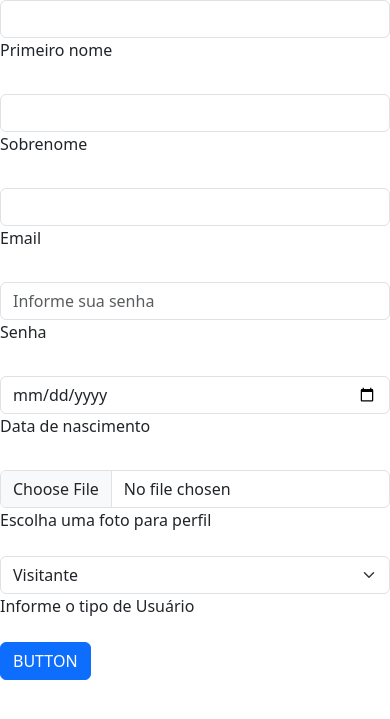
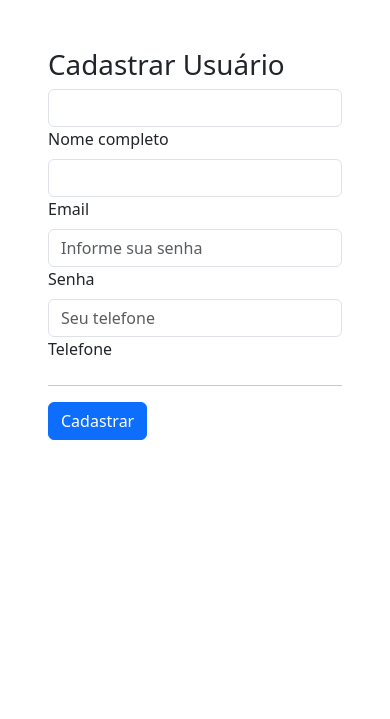
Before and after one commit to Jhowkley/Projeto-Extens-o-II, a PHP site: page /auth/user/cadastrar.php in a window 390 px wide. Shown: the top 719 px of the page. Run offline with PHP 8.4, Linux system fonts and the light colour scheme; data that the repository does not hold is empty; some libraries are stand-ins or nearby versions.

Commit message:
Cadastrar usuário

```diff
--- a/auth/user/cadastrar.php
+++ b/auth/user/cadastrar.php
@@ -1,52 +1,15 @@
 <?php
 include dirname(__FILE__) . '/../../database/config.php';
 
-if (isset($_POST['primeiro-nome'], $_POST['email'], $_POST['ultimo-nome'], $_POST['pass'])) {
-    $foto;
-    if (isset($_FILES['foto']['name']) && $_FILES["foto"]["error"] == 0) {
+if (isset($_POST['nome_completo'], $_POST['email'], $_POST['senha'])) {
 
-        $nomeArquivo = $_FILES['foto']['name'];
-        $tipoArquivo = $_FILES['foto']['type'];
-        $nomeTemporário = $_FILES['foto']['tmp_name'];
-        $tamanho = $_FILES['foto']['size'];
-        $erros = array();
-        $limitSize = 1024 * 1024 * 5;
-        $extensoesPermitidas = ["jpg", "jpeg", "png"];
-        $typesPermitidas = ["image/jpg", "image/jpeg", "image/png"];
-        $extensaoArquivo = pathinfo($nomeArquivo, PATHINFO_EXTENSION);
+    $nome_completo = $_POST['nome_completo'];
+    $email = $_POST['email'];
+    $senha = password_hash($_POST['senha'], PASSWORD_DEFAULT);
+    $telefone = $_POST['telefone'];
 
-        if ($tamanho > $limitSize) {
-            $erros[] = "Sua foto execede o tamanho máximo.<br>";
-        }
-        if (!in_array($extensaoArquivo, $extensoesPermitidas)) {
-            $erros[] = "Tipo de arquivo não permitido.<br>";
-        }
-        if (!in_array($tipoArquivo, $typesPermitidas)) {
-            $erros[] = "Tipo de arquivo não permitido.<br>";
-        }
-        if (!empty($erros)) {
-            foreach ($erros as $erro) {
-                print 'alert($erro)';
-            }
-        } else {
-            $destino = dirname(__FILE__) . "/../../assets/images/profileImages/";
-            $novoNome = $destino . $_POST['primeiro-nome'] . '.' . $extensaoArquivo;
-            $foto = $_POST['primeiro-nome'] . '.' . $extensaoArquivo;
-            if (move_uploaded_file($nomeTemporário, $novoNome)) {
-            }
-        }
-    }
-
-    $primeiro_nome = $_POST['primeiro-nome'];
-    $ultimo_nome = $_POST['ultimo-nome'];
-    $email = $_POST['email'];
-    $senha = password_hash($_POST['pass'], PASSWORD_DEFAULT);
-    $tipo = $_POST['tipo'];
-    $data_nascimento = $_POST['dt-nasc'];
-    $foto_url = $foto ? $foto : '';
-
-    $sql = "INSERT INTO users (primeiro_nome, ultimo_nome, email, senha, tipo, data_nascimento, foto)
-                        values('$primeiro_nome', '$ultimo_nome', '$email', '$senha', '$tipo', '$data_nascimento', '$foto_url')";
+    $sql = "INSERT INTO user (nome_completo, email, senha, telefone)
+                        values('$nome_completo', '$email', '$senha', '$telefone')";
     $conn->query($sql);
     echo "<script>location.href='/login';</script>";
     exit;
--- a/auth/user/form_cad_user.html
+++ b/auth/user/form_cad_user.html
@@ -11,77 +11,27 @@
 
 <body>
 
-    <form method="post" enctype="multipart/form-data">
+    <div class="container p-5">
+        <h1>Cadastrar Usuário</h1>
+        <form method="post" enctype="multipart/form-data">
 
-        <div class="row">
-            <div class="col-md-6 mb-4">
-                <div data-mdb-input-init class="form-outline">
-                    <input type="text" class="form-control" id="primeiro_nome" name="primeiro-nome"
-                        required />
-                    <label class="form-label" for="primeiro-nome">Primeiro nome</label>
-                </div>
-            </div>
-            <div class="col-md-6 mb-4">
-                <div data-mdb-input-init class="form-outline">
-                    <input type="text" id="ultimo_nome" class="form-control" name="ultimo-nome"
-                        required />
-                    <label class="form-label" for="ultimo-nome">Sobrenome</label>
-                </div>
-            </div>
-        </div>
-        <div data-mdb-input-init class="form-outline mb-4">
+            <input type="text" class="form-control" id="nome_completo" name="nome_completo" required />
+            <label class="form-label" for="nome_completo">Nome completo</label>
+
             <input type="email" id="email" class="form-control" name="email" required />
             <label class="form-label" for="email">Email</label>
-        </div>
 
-        <div class="row">
-            <div class="col-md-6 mb-4">
-                <div data-mdb-input-init class="form-outline">
-                    <input type="password" class="form-control" name="pass"
-                        placeholder="Informe sua senha" required />
-                    <label class="form-label" for="pass">Senha</label>
-                </div>
-            </div>
-            <div class="col-md-6 mb-4">
-                <div data-mdb-input-init class="form-outline">
-                    <input type="date" class="form-control" name="dt-nasc" required>
-                    <label class="form-label" for="dt-nasc">Data de nascimento</label>
-                </div>
-            </div>
-        </div>
-        <div class="row">
-            <div class="col-md-6 mb-4">
-                <div data-mdb-input-init class="form-outline">
-                    <input type="file" class="form-control" name="foto">
-                    <label for="foto">Escolha uma foto para perfil</label>
-                </div>
-            </div>
-            <div class="col-md-6 mb-4">
-                <div data-mdb-input-init class="form-outline">
-                    <select class="form-select" aria-label="Default select example" name="tipo">
-                        </option>
-                        <option value="visitante">Visitante</option>
-                        <option value="Membro">Membro</option>
-                        <?php
-                            if (!empty($_SESSION)){
-                                if ($_SESSION["tipo"] == "Admin") {
-                                     print '<option value="Admin">Admin</option>';
-                                    }
-                                 }
-                             ?>
-                    </select>
-                    <label for="tipo">Informe o tipo de Usuário</label>
-                </div>
+            <input type="password" class="form-control" name="senha" placeholder="Informe sua senha" required />
+            <label class="form-label" for="senha">Senha</label>
 
-            </div>
-        </div>
-
-        <button type="submit" data-mdb-button-init data-mdb-ripple-init
-            class="btn btn-primary btn-block mb-4">
-            <?= BUTTON ?>
-        </button>
-
-    </form>
+            <input type="text" class="form-control" name="telefone" placeholder="Seu telefone" required />
+            <label class="form-label" for="telefone">Telefone</label>
+            <hr>
+            <button type="submit" data-mdb-button-init data-mdb-ripple-init class="btn btn-primary btn-block mb-4">
+                Cadastrar
+            </button>
+        </form>
+    </div>
 </body>
 
 </html>
```
